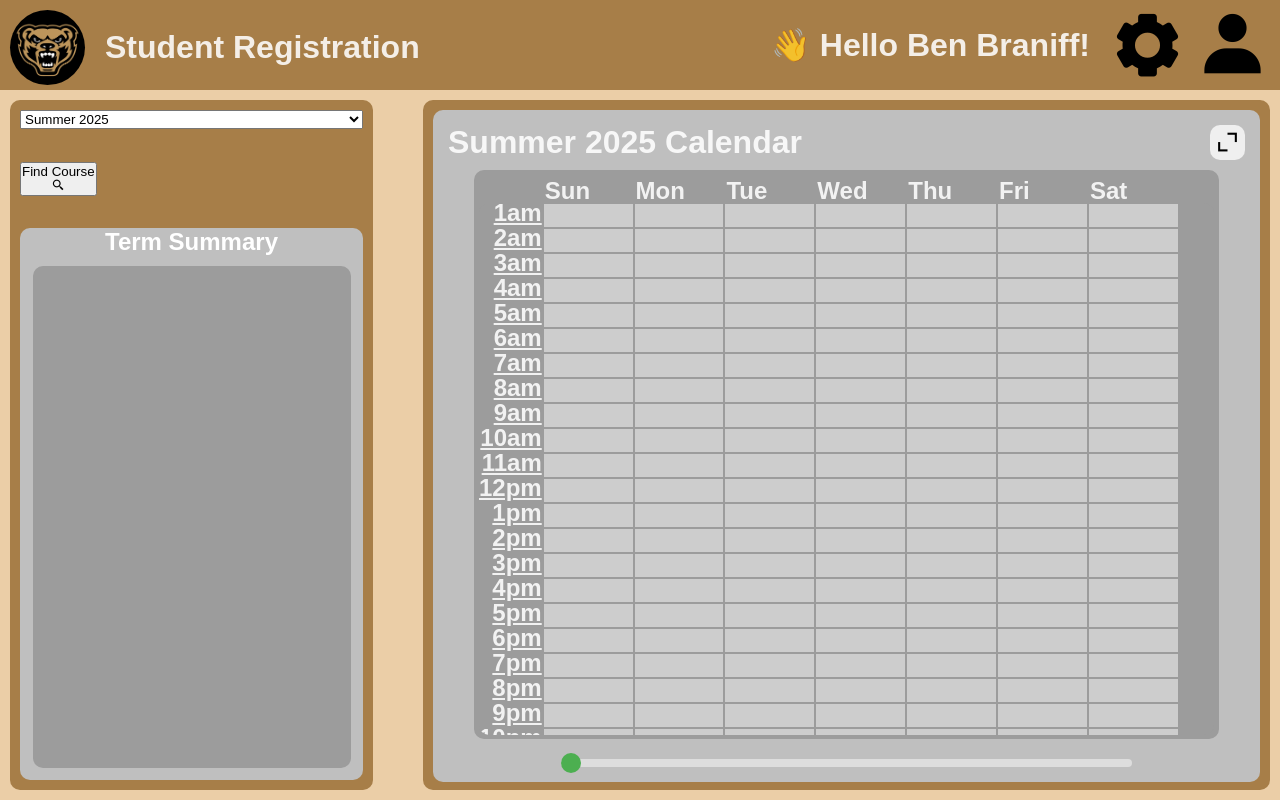
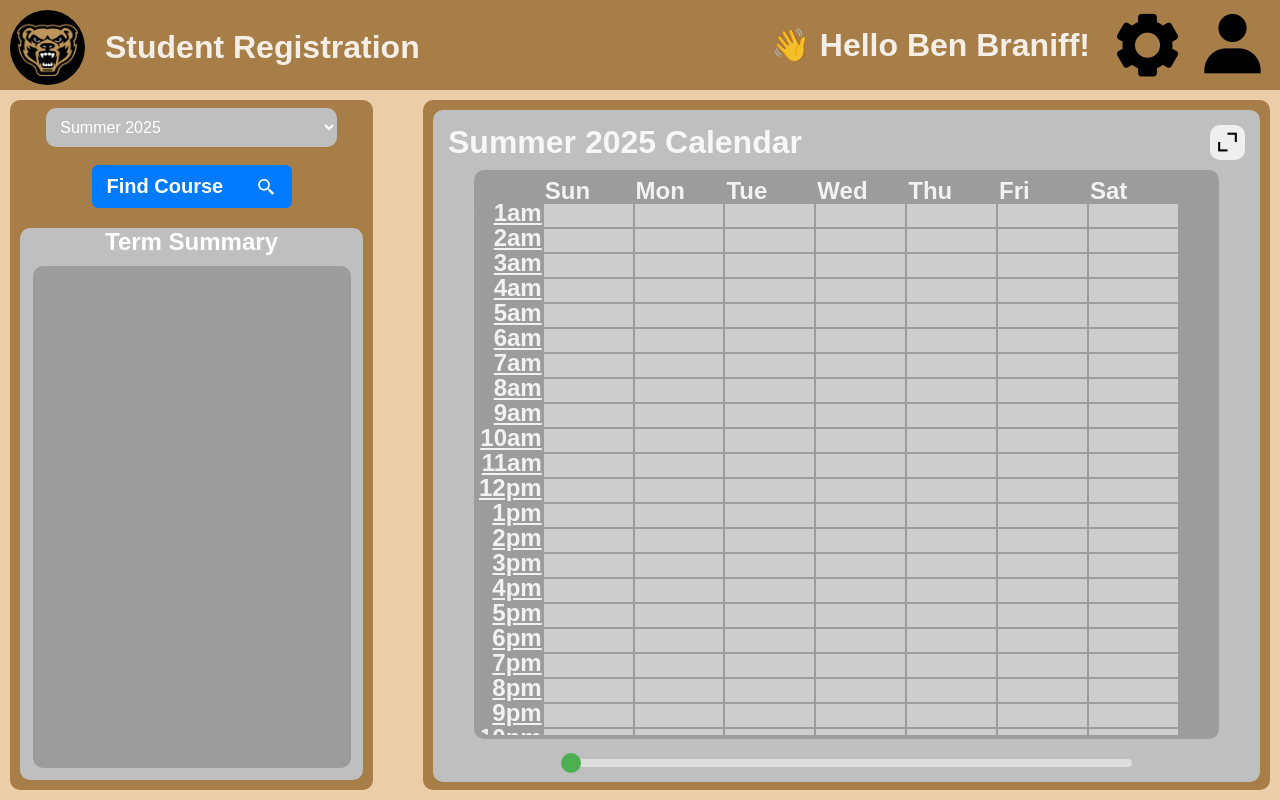
Before and after one commit to msalama2/CSI-3450-DataBase-and-Design, a React (Vite) app in the folder frontend/: page / in a window 1280 px wide. Built offline with nearby package versions, Linux system fonts and the light colour scheme.

Commit message:
drop css and find course button

```diff
--- a/frontend/src/components/homepage/components/findcourse/popup.css
+++ b/frontend/src/components/homepage/components/findcourse/popup.css
@@ -1,5 +1,34 @@
 body {
   font-family: Arial, sans-serif;
+}
+
+.find-course {
+  background-color: #007bff;
+  font-size: 20px;
+  color: white;
+  border: none;
+  border-radius: 6px;
+  padding: 10px 15px;
+  display: flex;
+  align-items: center;
+  justify-content: space-between;
+  cursor: pointer;
+  width: 200px;
+  transition: background-color 0.3s;
+  margin: auto;
+}
+
+.find-course:hover {
+  background-color: #0056b3;
+}
+
+.find-course p {
+  margin: 0;
+  font-weight: bold;
+}
+
+.find-course .search {
+  font-size: 20px;
 }
 
 .popup-overlay {
--- a/frontend/src/components/homepage/homepage.css
+++ b/frontend/src/components/homepage/homepage.css
@@ -115,6 +115,24 @@ body .calendar > * {
   margin: 10px;
 }
 
+#term-selection {
+  background-color: #bfbfbf;
+  color: white;
+  border: none;
+  border-radius: 10px;
+  padding: 10px;
+  width: 80%;
+  font-size: 16px;
+  cursor: pointer;
+  outline: none;
+  margin: auto;
+}
+
+#term-selection option {
+  background-color: #9c9c9c;
+  color: white;
+}
+
 .term-summary {
   display: flex;
   flex-direction: column;
```
